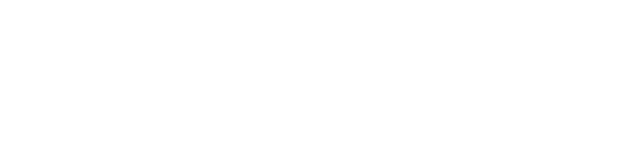
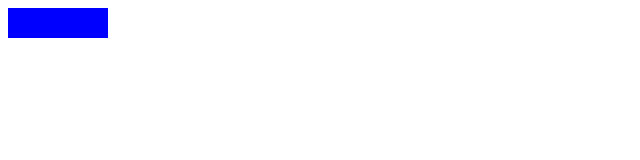
Before and after one commit to dacosta1/D3tutorial-, a plain HTML site: page index.html in a window 1280 px wide. Shown: the whole page, without its empty margins (0-640 px from the left). Drawn offline with nearby package versions, Linux system fonts and the light colour scheme.

Commit message:
add more code to implement the graph

```diff
--- a/index.html
+++ b/index.html
@@ -5,25 +5,72 @@
 <html>
 
 	<head>
-		<TITLE></TITLE>
+
 		<script src="http://d3js.org/d3.v3.min.js" charset="utf-8"></script>
+
+		<style>
+		.bar{
+			fill:blue;
+			margin:3px;
+			padding:
+		}
+
+		</style>
+
+
+
+
 	</head>
 
 
 	<body>
+		<div class="chart">
+
+		</div>
 
 	<script>
-		d3.csv("DOC_Visitor_Arrests.csv", function(arrests) {
+
+
+	var width = 700;
+	var height = 500;
+
+	var margin = {top: 20, right: 20, bottom: 30, left: 40};
+
+	var x = d3.scale.ordinal()
+    .rangeRoundBands([0, width], .1);
+
+	var y = d3.scale.linear()
+    .range([height, 0]);
+
+		var svg = d3.select("body").append("svg")
+    .attr("width", width + margin.left + margin.right)
+    .attr("height", height + margin.top + margin.bottom);
+
+
+
+    	d3.csv("DOC_Visitor_Arrests.csv", function(data) {
 			return {
-	    		year: new Date(arrests.Year),
-	    		arrests: +arrests.Arrests
+	    		year: new Date(data.Year),
+	    		arrests: +data.Arrests
 	    	};
     	},
 
-    	function(error, rows) {
-  			console.log(rows);
-  		}
-	);
+    	function(error, data) {
+  			console.log(data);
+
+
+   	svg.selectAll(".bar")
+   	.data(data)
+   	.enter().append("rect")
+   	.attr("class", "bar")
+   	.attr("width", 100)
+   	.attr("height", 30); });
+
+
+
+
+
+
 
 	</script>
 
```
